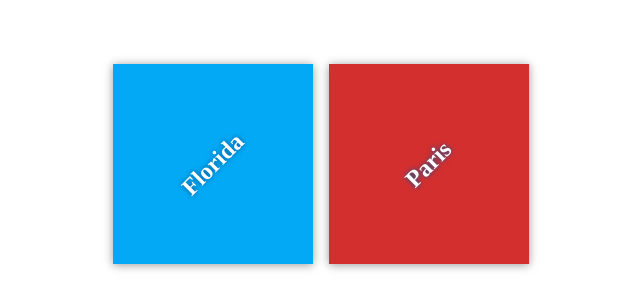
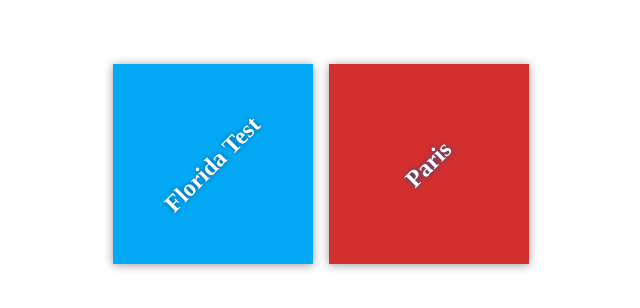
Before and after one commit to VickySrinivas/my-travel-plans, a plain HTML site: page index.html in a window 1280 px wide. Shown: the part 236-544 px from the top of the page, 319-959 px from the left. Drawn offline with Linux system fonts and the light colour scheme; files that its build step writes are made by us from their sources.

Commit message:
Header Update

```diff
--- a/index.html
+++ b/index.html
@@ -11,7 +11,7 @@
     <div class="container">
         <div class="destination-container">
             <div class="destination" id="florida">
-                <h2>Florida</h2>
+                <h2>Florida Test</h2>
             </div>
 
             <div class="destination" id="paris">
```
